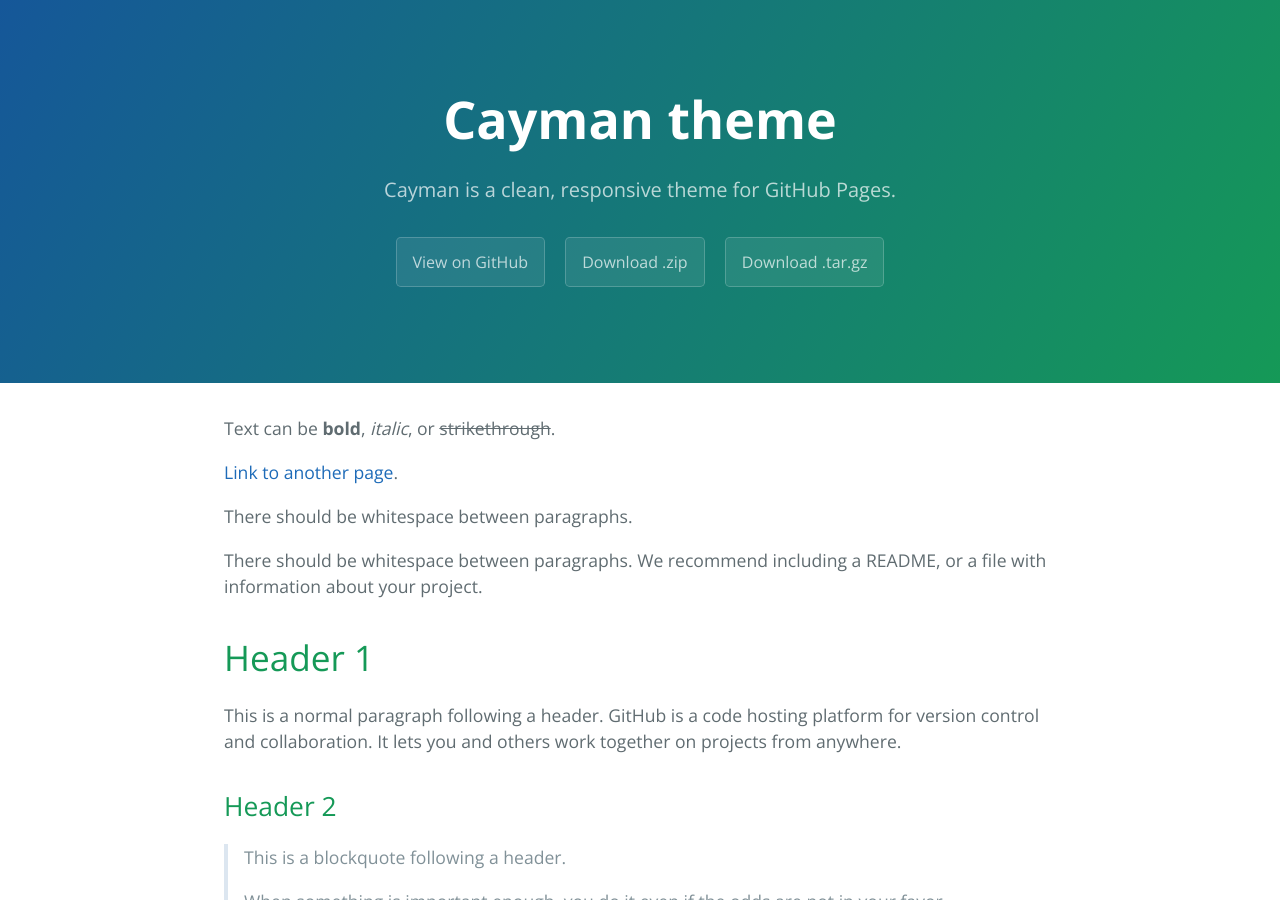
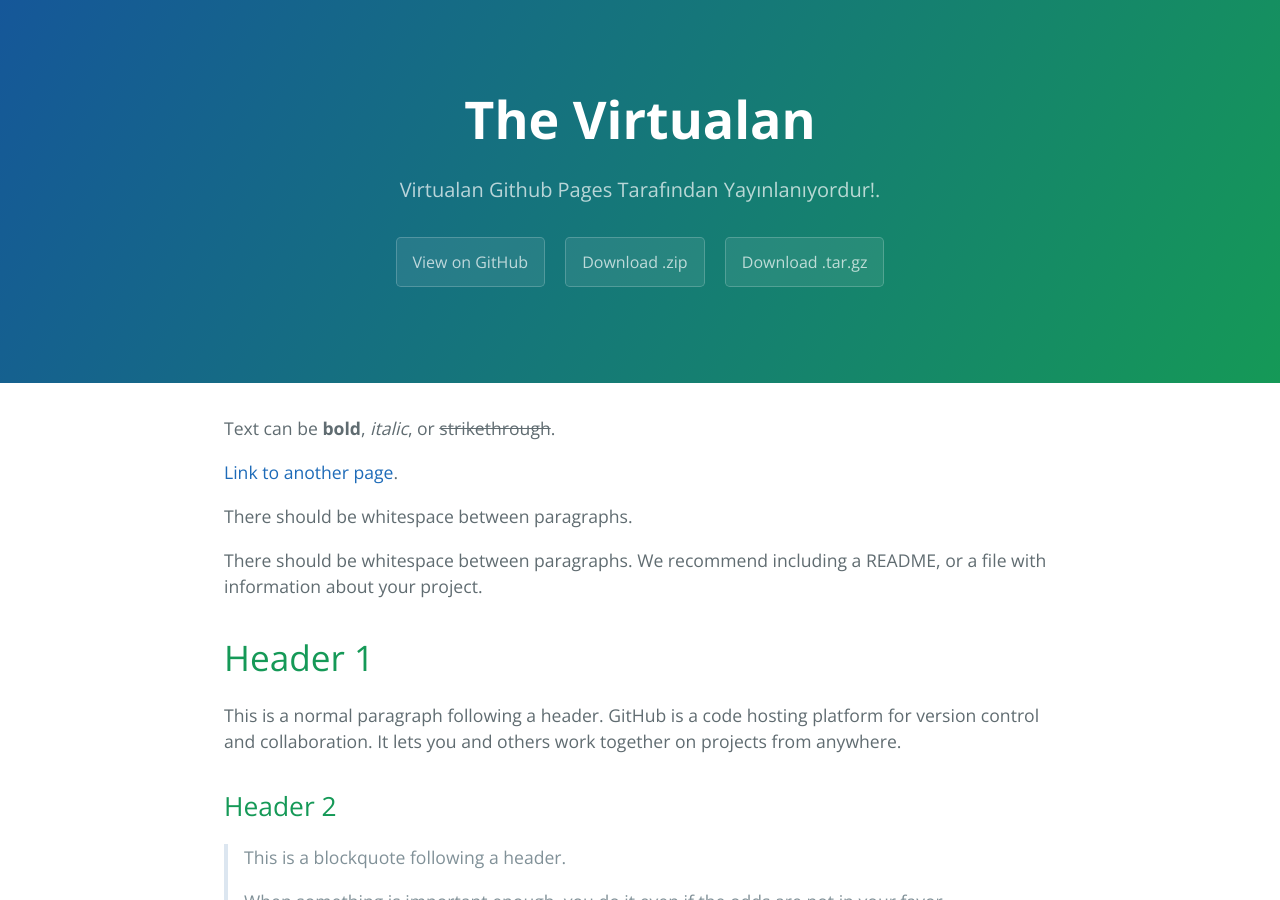
Before and after one commit to RaufSSen/thevirtualan, a Jekyll site: the page built from index.md, in a window 1280 px wide and 900 px high. Built offline with Jekyll 4.4.1, drawn with Linux system fonts in a browser that asks for light colours.

Commit message:
Update _config.yml

```diff
--- a/_config.yml
+++ b/_config.yml
@@ -1,5 +1,5 @@
-title: Cayman theme
-description: Cayman is a clean, responsive theme for GitHub Pages.
+title: The Virtualan
+description: Virtualan Github Pages Tarafından Yayınlanıyordur!.
 show_downloads: true
 google_analytics:
 theme: jekyll-theme-cayman
```
